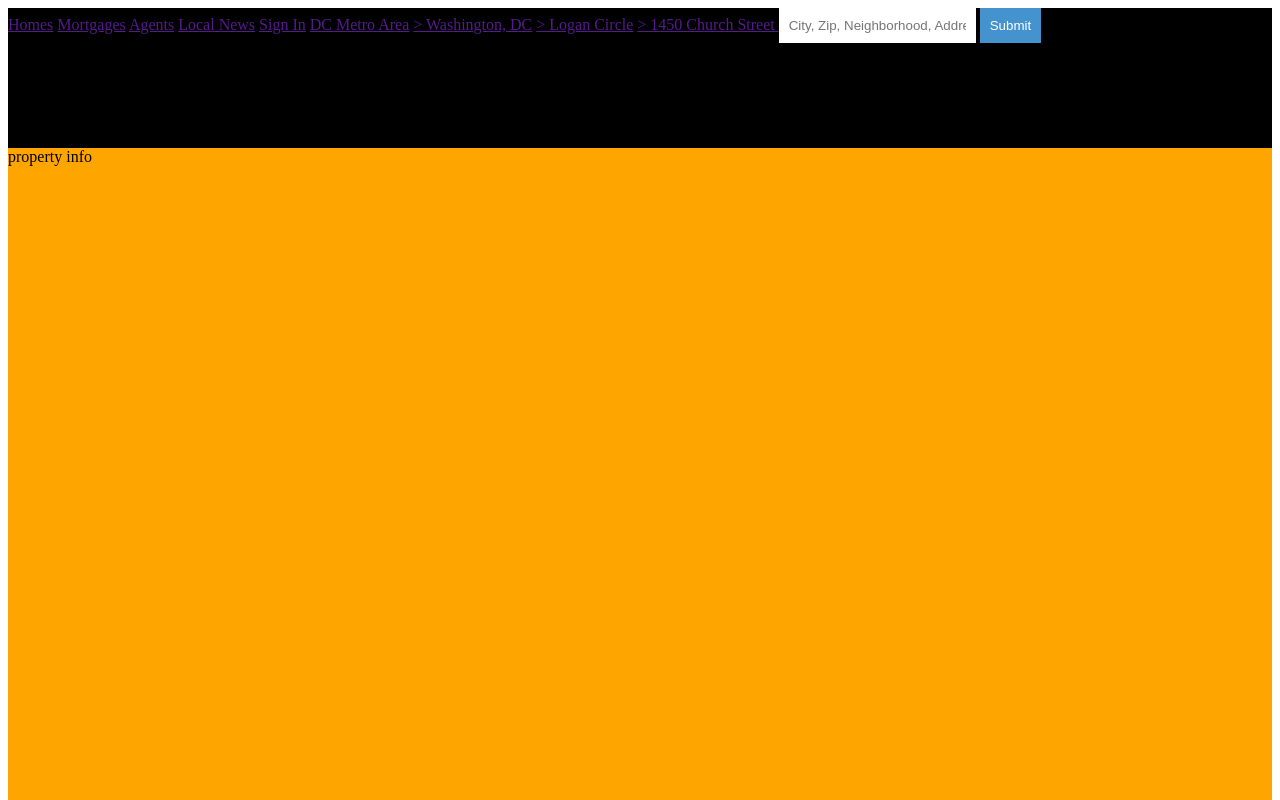
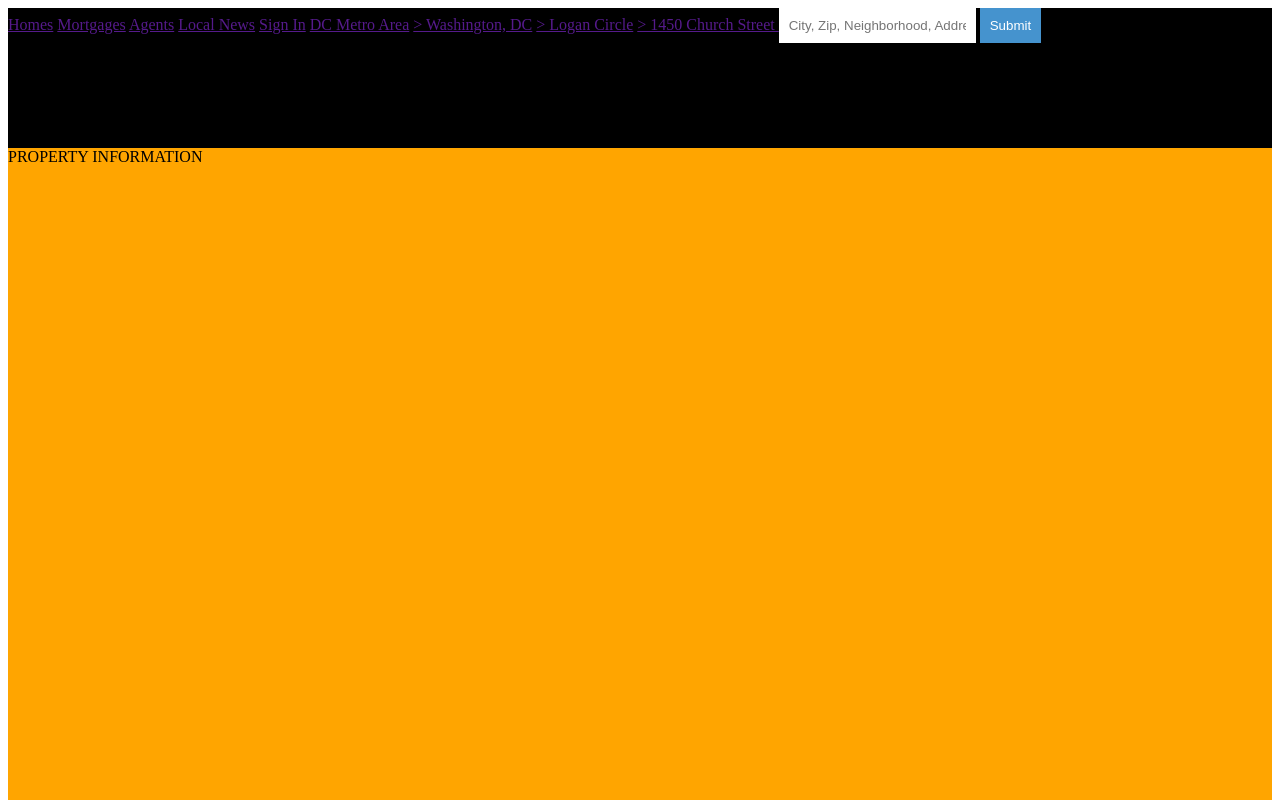
Before and after one commit to elizadc/homesnapindex, a plain HTML site: page index.html in a window 1280 px wide. Shown: the top 800 px of the page. Drawn offline with Linux system fonts and the light colour scheme.

Commit message:
Changed property info to all caps

```diff
--- a/index.html
+++ b/index.html
@@ -25,7 +25,7 @@
 
 </div>
 
-<div class="propertyinfo">property info
+<div class="propertyinfo">PROPERTY INFORMATION
 </div>
 
 <div class="similarlistings">similar listings
```
